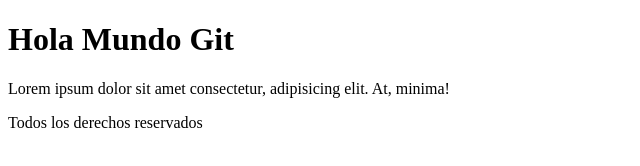
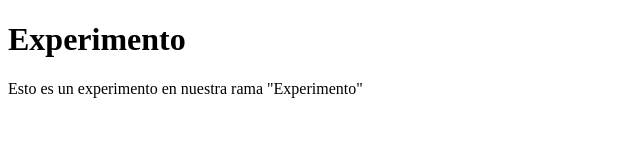
Before and after one commit to CircinuST/Curso, a plain HTML site: page index.html in a window 1280 px wide. Shown: the whole page, without its empty margins (0-640 px from the left). Drawn offline with Linux system fonts and the light colour scheme.

Commit message:
Agregamos texto de experimento

```diff
--- a/index.html
+++ b/index.html
@@ -4,11 +4,11 @@
     <meta charset="UTF-8">
     <meta http-equiv="X-UA-Compatible" content="IE=edge">
     <meta name="viewport" content="width=device-width, initial-scale=1.0">
-    <title>Git y Github</title>
+    <title>Agregando nuevas ramas</title>
 </head>
 <body>
-    <h1>Hola Mundo Git</h1>
-    <p>Lorem ipsum dolor sit amet consectetur, adipisicing elit. At, minima!</p>
-    <footer>Todos los derechos reservados</footer>
+    <h1>Experimento</h1>
+    <footer>Esto es un experimento en nuestra rama "Experimento"</footer>
+
 </body>
 </html>
```
Also changed, not shown: 1 other file.
